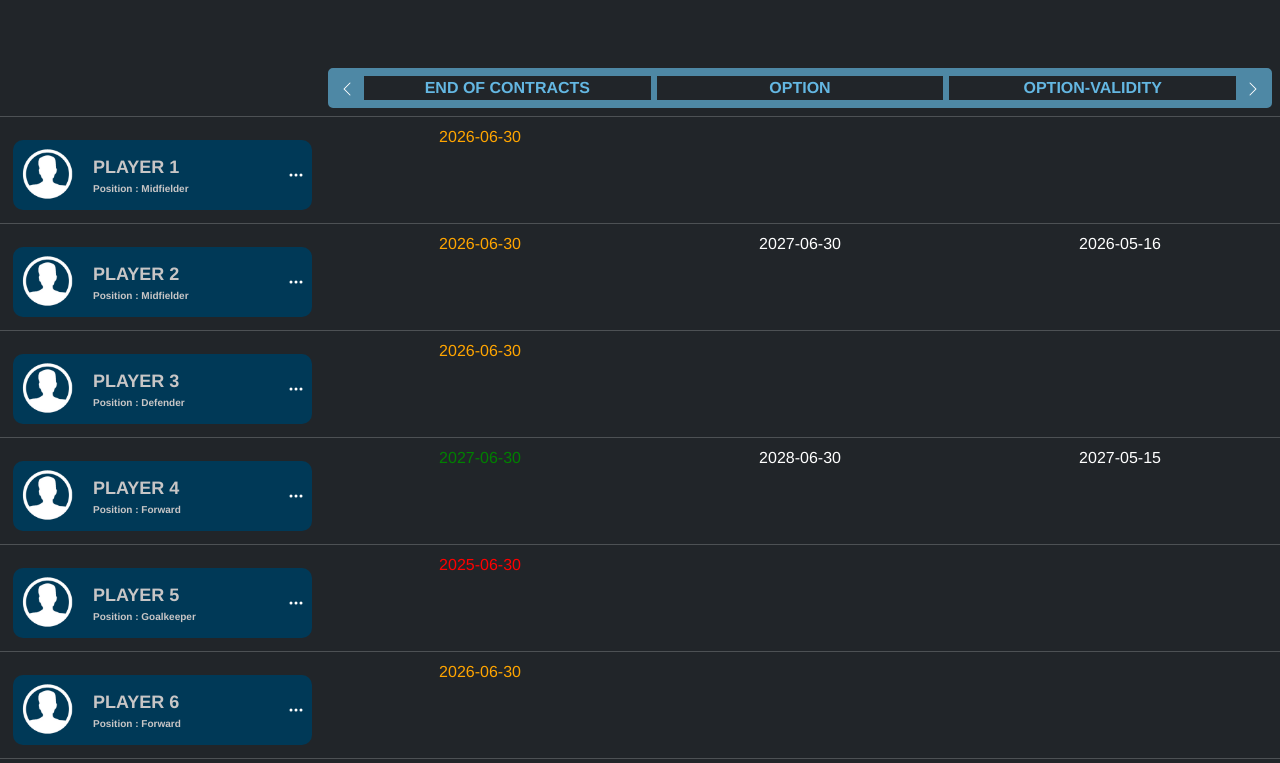
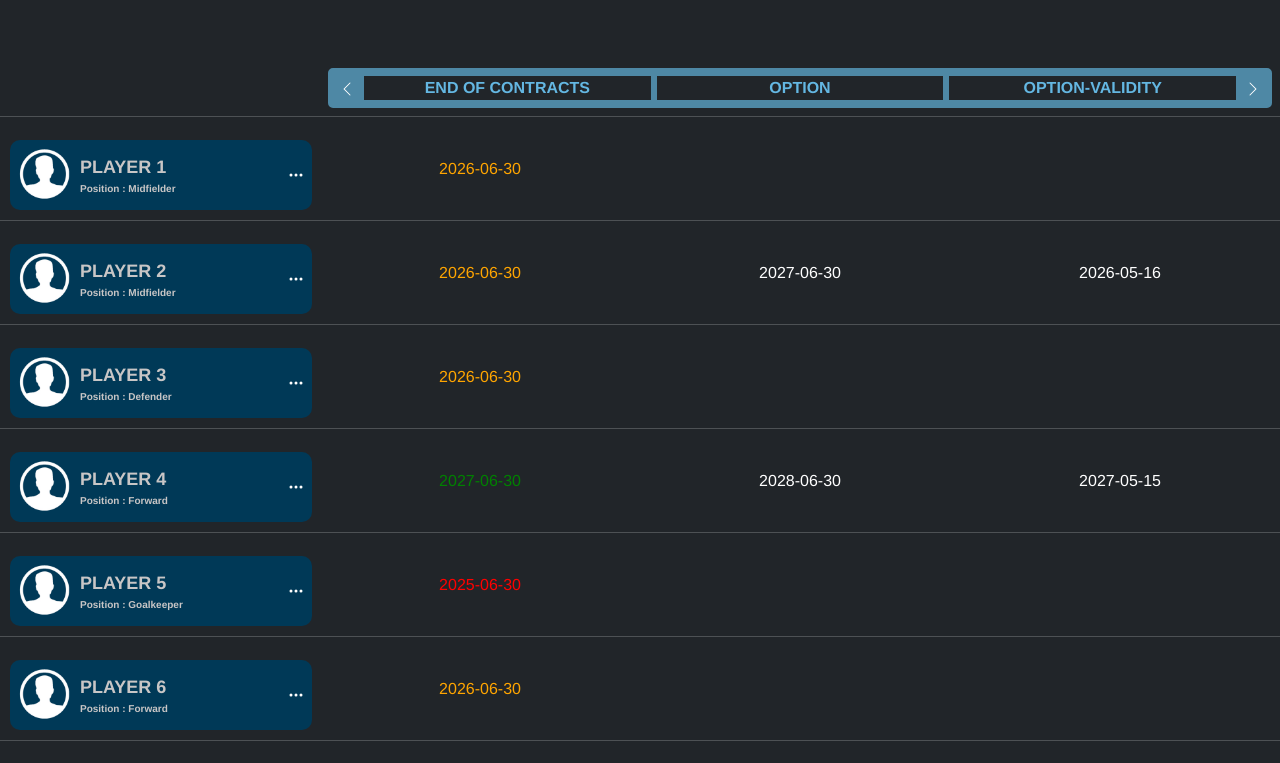
Before and after one commit to Baptiste-Borie/test-sportDecisions, a Vue app: page / in a window 1280 px wide. Shown: the top 763 px of the page. Built offline with nearby package versions, Linux system fonts and the light colour scheme.

Commit message:
fix(date): fix alignemtns on date

```diff
--- a/src/assets/chevronLeft.vue
+++ b/src/assets/chevronLeft.vue
@@ -1,3 +1,4 @@
+<!-- chevron left from bootstrap : https://icons.getbootstrap.com/icons/chevron-left/ -->
 <template>
 <svg xmlns="http://www.w3.org/2000/svg" width="16" height="16" fill="white" class="bi bi-chevron-left" viewBox="0 0 16 16">
     <path fill-rule="evenodd" d="M11.354 1.646a.5.5 0 0 1 0 .708L5.707 8l5.647 5.646a.5.5 0 0 1-.708.708l-6-6a.5.5 0 0 1 0-.708l6-6a.5.5 0 0 1 .708 0"/>
--- a/src/assets/chevronRight.vue
+++ b/src/assets/chevronRight.vue
@@ -1,3 +1,4 @@
+<!-- chevron right from bootstrap : https://icons.getbootstrap.com/icons/chevron-right/ -->
 <template>
     <svg xmlns="http://www.w3.org/2000/svg" width="16" height="16" fill="white" class="bi bi-chevron-right" viewBox="0 0 16 16">
         <path fill-rule="evenodd" d="M4.646 1.646a.5.5 0 0 1 .708 0l6 6a.5.5 0 0 1 0 .708l-6 6a.5.5 0 0 1-.708-.708L10.293 8 4.646 2.354a.5.5 0 0 1 0-.708"/>
--- /dev/null
+++ b/src/assets/threeDot.vue
@@ -0,0 +1,12 @@
+<!-- Three dot icon from bootstrap https://icons.getbootstrap.com/icons/three-dots/ -->
+<template>
+        <svg xmlns="http://www.w3.org/2000/svg" width="16" height="16" fill="currentColor" class="bi bi-three-dots" viewBox="0 0 16 16">
+            <path d="M3 9.5a1.5 1.5 0 1 1 0-3 1.5 1.5 0 0 1 0 3m5 0a1.5 1.5 0 1 1 0-3 1.5 1.5 0 0 1 0 3m5 0a1.5 1.5 0 1 1 0-3 1.5 1.5 0 0 1 0 3"/>
+        </svg>
+</template>
+
+<script>
+    export default {
+        name:'threeDot'
+    }
+</script>
--- a/src/components/endOfContract.vue
+++ b/src/components/endOfContract.vue
@@ -1,5 +1,5 @@
 <template>
-  <table class="table">
+  <table class="table table-hover">
     <thead class="table-dark">
       <tr>
         <th class="col-3"></th>
@@ -14,14 +14,12 @@
           <profile-component :player="player" />
         </th>
         <td class="date col-3">
-          <div :style="{color: player.contract_end_status || 'white'}">
+          <div class="dateDiv" :style="{color: player.contract_end_status || 'white'}">
             {{ player.contract_end }}
           </div>
         </td>
         <td class="date col-3">
-          <div>
             {{ player.option }}
-          </div>
         </td>
         <td class="date col-3">
           <div>
@@ -59,9 +57,8 @@
   }
 
   .date {
-    margin-top: 15px;
-    align-items: center;
-    justify-content: center;
     color: white;
+    vertical-align: middle;
+    align-content: center;
   }
   </style>
--- a/src/components/profileComponent.vue
+++ b/src/components/profileComponent.vue
@@ -5,16 +5,17 @@
             <div id="name">{{ player.nickname }}</div>
             <div >Position : {{ player.position }}</div>
         </div>
-        <!-- Three dot icon from bootstrap https://icons.getbootstrap.com/icons/three-dots/ -->
-        <svg xmlns="http://www.w3.org/2000/svg" width="16" height="16" fill="currentColor" class="bi bi-three-dots" viewBox="0 0 16 16">
-            <path d="M3 9.5a1.5 1.5 0 1 1 0-3 1.5 1.5 0 0 1 0 3m5 0a1.5 1.5 0 1 1 0-3 1.5 1.5 0 0 1 0 3m5 0a1.5 1.5 0 1 1 0-3 1.5 1.5 0 0 1 0 3"/>
-        </svg>
+        <threeDot class="threeDot"/>
     </div>
 </template>
 
 <script>
+import threeDot from '../assets/threeDot.vue'
 export default {
     name: "profileComponent",
+    components:{
+        threeDot
+    },
     props: {
         player: Object
     }
@@ -27,24 +28,16 @@ img{
 }
 
 #playerProfile {
-    flex-direction: row;
     background-color: #003957;
     align-items: center;
     border-radius: 10px;
     font-size: 10px;
     height: 70px;
-    margin: 15px 0 5px 5px
+    margin: 15px 0 2px 2px
 }
 
-#playerProfile > svg {
+.threeDot {
     margin-left: auto;
-}
-
-#info {
-    display: flex;
-    flex-direction: column;
-    justify-content: flex-start;
-    padding-left: 10px
 }
 
 #info > div {
```
